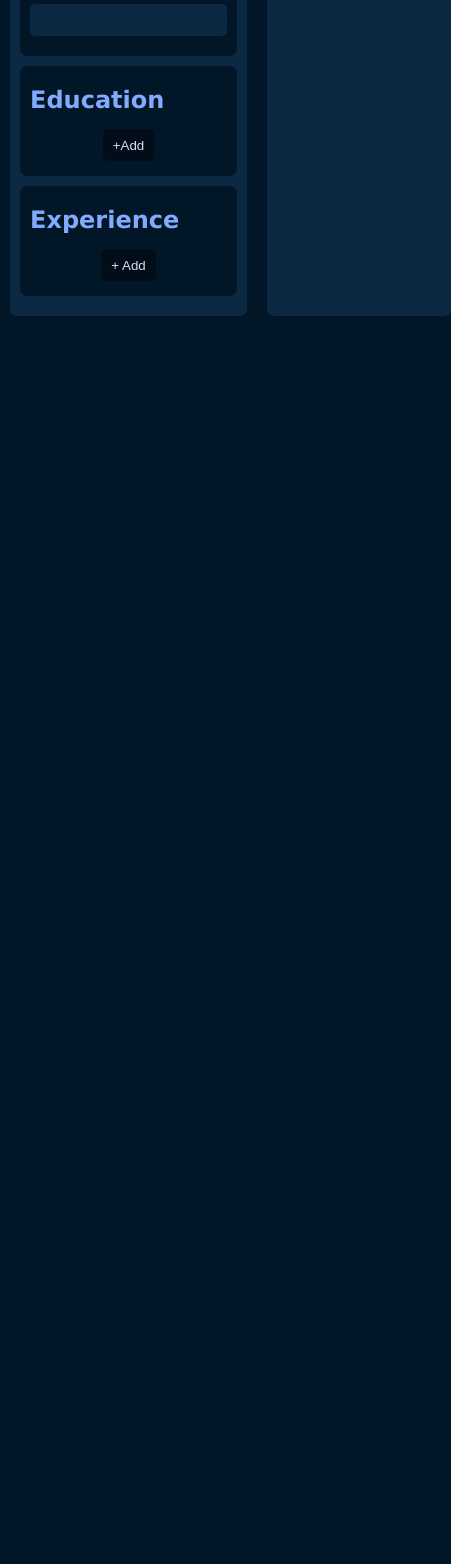
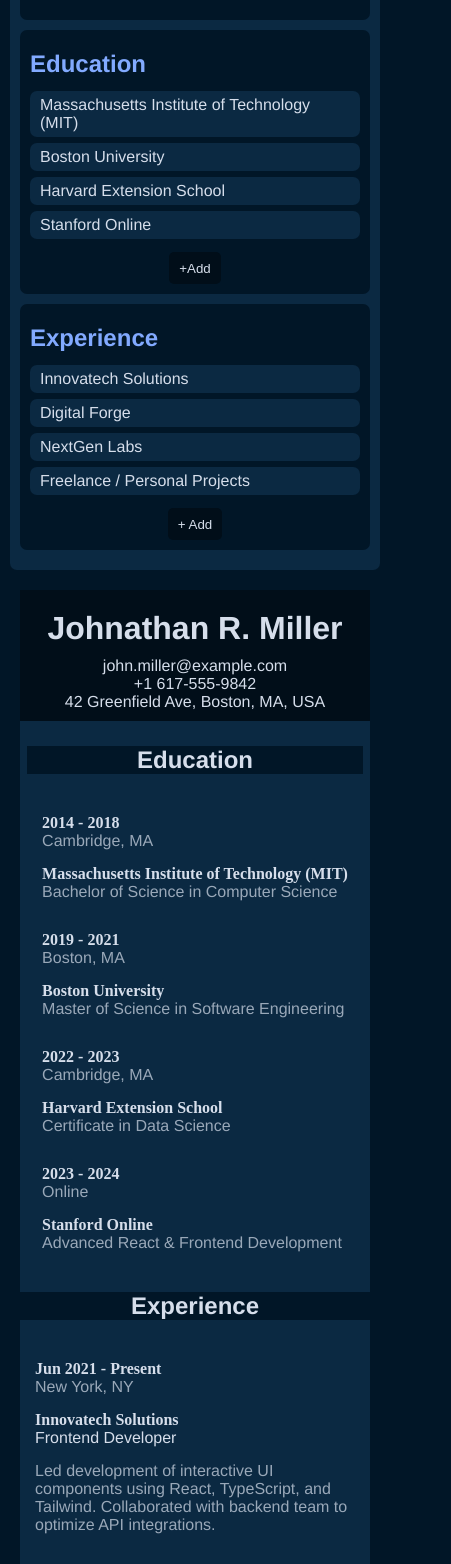
Before and after one commit to golam71/odin-cv-app, a React (Vite) app: page / in a window 390 px wide. Shown: the part 420-1984 px from the top of the page, 451 px wide, since content can reach past the window. Before the commit the page ends 844 px from the top, so only its background shows below. Built offline with nearby package versions, Linux system fonts and the light colour scheme.

Commit message:
✨ Enhance CV application: update development script, add experience section, and improve personal details handling; refine CSS for layout consistency and responsiveness

```diff
--- a/package.json
+++ b/package.json
@@ -4,7 +4,7 @@
   "version": "0.0.0",
   "type": "module",
   "scripts": {
-    "dev": "vite",
+    "dev": "vite --open",
     "build": "vite build",
     "lint": "eslint .",
     "preview": "vite preview"
--- a/src/App.jsx
+++ b/src/App.jsx
@@ -3,12 +3,45 @@
 import { useState } from "react";
 
 export default function App() {
+  // // personal
+  // const [personalDetails, setPersonalDetails] = useState({
+  //   "Full Name": "",
+  //   Email: "",
+  //   Address: "",
+  //   "Phone Number": "",
+  // });
+
+  // // education
+  // let educationdata = {
+  //   Name: "",
+  //   Degree: "",
+  //   "Start Time": "",
+  //   "End Time": "",
+  //   Location: "",
+  // };
+  // const [eduData, setEduData] = useState([]);
+  // const [eduFormData, setEduFormData] = useState({ ...educationdata });
+  // const [eduEditMode, setEduEditMode] = useState(false);
+
+  // // experience
+  // let expdata = {
+  //   "Company Name": "",
+  //   "Position Title": "",
+  //   "Start Date": "",
+  //   "End Date": "",
+  //   Location: "",
+  //   Description: "",
+  // };
+  // const [expEditMode, setExpEditMode] = useState(false);
+  // const [expFormData, setExpFormData] = useState(expdata);
+  // const [expData, setExpData] = useState([]);
+
   // personal
   const [personalDetails, setPersonalDetails] = useState({
-    "Full Name": "",
-    Email: "",
-    Address: "",
-    "Phone Number": "",
+    "Full Name": "Johnathan R. Miller",
+    Email: "john.miller@example.com",
+    Address: "42 Greenfield Ave, Boston, MA, USA",
+    "Phone Number": "+1 617-555-9842",
   });
 
   // education
@@ -19,7 +52,36 @@
     "End Time": "",
     Location: "",
   };
-  const [eduData, setEduData] = useState([]);
+  const [eduData, setEduData] = useState([
+    {
+      Name: "Massachusetts Institute of Technology (MIT)",
+      Degree: "Bachelor of Science in Computer Science",
+      "Start Time": "2014",
+      "End Time": "2018",
+      Location: "Cambridge, MA",
+    },
+    {
+      Name: "Boston University",
+      Degree: "Master of Science in Software Engineering",
+      "Start Time": "2019",
+      "End Time": "2021",
+      Location: "Boston, MA",
+    },
+    {
+      Name: "Harvard Extension School",
+      Degree: "Certificate in Data Science",
+      "Start Time": "2022",
+      "End Time": "2023",
+      Location: "Cambridge, MA",
+    },
+    {
+      Name: "Stanford Online",
+      Degree: "Advanced React & Frontend Development",
+      "Start Time": "2023",
+      "End Time": "2024",
+      Location: "Online",
+    },
+  ]);
   const [eduFormData, setEduFormData] = useState({ ...educationdata });
   const [eduEditMode, setEduEditMode] = useState(false);
 
@@ -32,9 +94,46 @@
     Location: "",
     Description: "",
   };
+  const [expData, setExpData] = useState([
+    {
+      "Company Name": "Innovatech Solutions",
+      "Position Title": "Frontend Developer",
+      "Start Date": "Jun 2021",
+      "End Date": "Present",
+      Location: "New York, NY",
+      Description:
+        "Led development of interactive UI components using React, TypeScript, and Tailwind. Collaborated with backend team to optimize API integrations.",
+    },
+    {
+      "Company Name": "Digital Forge",
+      "Position Title": "Junior Web Developer",
+      "Start Date": "Jul 2018",
+      "End Date": "May 2021",
+      Location: "Boston, MA",
+      Description:
+        "Built responsive websites for clients using HTML, CSS, and JavaScript. Assisted in migrating legacy systems to React-based frontends.",
+    },
+    {
+      "Company Name": "NextGen Labs",
+      "Position Title": "Software Engineering Intern",
+      "Start Date": "Jan 2017",
+      "End Date": "Dec 2017",
+      Location: "Cambridge, MA",
+      Description:
+        "Supported backend development with Node.js and MongoDB, conducted code reviews, and contributed to project documentation.",
+    },
+    {
+      "Company Name": "Freelance / Personal Projects",
+      "Position Title": "Full Stack Developer",
+      "Start Date": "2016",
+      "End Date": "Present",
+      Location: "Remote",
+      Description:
+        "Developed and deployed multiple personal and client web applications using React, Node.js, and PostgreSQL. Focused on responsive and accessible design.",
+    },
+  ]);
+  const [expFormData, setExpFormData] = useState({ ...expdata });
   const [expEditMode, setExpEditMode] = useState(false);
-  const [expFormData, setExpFormData] = useState(expdata);
-  const [expData, setExpData] = useState([]);
 
   return (
     <>
--- a/src/components/CV.jsx
+++ b/src/components/CV.jsx
@@ -7,6 +7,10 @@
       <div className="edu">
         <h2>Education</h2>
         <Education eduData={eduData} />
+      </div>
+      <div className="exp">
+        <h2>Experience</h2>
+        <Experience expData={expData} />
       </div>
     </div>
   );
@@ -28,11 +32,11 @@
 function Education({ eduData }) {
   return eduData.map((item) => {
     return (
-      <div className="between">
+      <div className="between" key={item["Name"]}>
         <div>
-          <p>
+          <b>
             {item["Start Time"]} - {item["End Time"]}
-          </p>
+          </b>
           <p>{item["Location"]}</p>
         </div>
         <div>
@@ -43,3 +47,23 @@
     );
   });
 }
+
+function Experience({ expData }) {
+  return expData.map((item) => {
+    return (
+      <div className="between" key={item["Company Name"]}>
+        <div>
+          <b>
+            {item["Start Date"]} - {item["End Date"]}
+          </b>
+          <p>{item["Location"]}</p>
+        </div>
+        <div>
+          <b>{item["Company Name"]}</b>
+          <span>{item["Position Title"]}</span>
+          <p className="desc">{item["Description"]}</p>
+        </div>
+      </div>
+    );
+  });
+}
--- a/src/components/Experience.jsx
+++ b/src/components/Experience.jsx
@@ -28,6 +28,7 @@
         />
       ) : (
         <ShowExpData
+          setExpFormData={setExpFormData}
           expData={expData}
           setExpEditMode={setExpEditMode}
           setFormData={setExpFormData}
--- a/src/components/PersonalDetails.jsx
+++ b/src/components/PersonalDetails.jsx
@@ -22,6 +22,7 @@
               type="text"
               name={item}
               id={item}
+              value={personalDetails[item]}
               onChange={(e) => {
                 handleChange(e);
               }}
--- a/src/css/cv.css
+++ b/src/css/cv.css
@@ -10,17 +10,103 @@
   display: flex;
   justify-content: space-around;
 }
+/*  */
 
-.edu h2 {
+.edu h2,
+.exp h2 {
   margin: 25px 0px;
   text-align: center;
   background-color: var(--main-bg);
 }
 
-.edu {
+.edu,
+.exp {
   margin: 0px 25px;
 }
 
 .between {
   display: flex;
 }
+
+.between div:first-child {
+  width: 200px;
+  padding-right: 30px;
+}
+.between {
+  padding-top: 20px;
+}
+
+.edu,
+.exp {
+  max-width: fit-content;
+  min-width: 700px;
+  margin: 0 auto;
+}
+
+b {
+  font-family: serif;
+  font-style: bold;
+  font-weight: 900;
+}
+
+.between div p {
+  opacity: 0.7;
+}
+
+/*  */
+
+.exp {
+  max-width: 700px;
+}
+span {
+  display: block;
+}
+
+.exp div:first-child {
+  min-width: 150px;
+}
+
+.cv {
+  padding-bottom: 50px;
+}
+
+/* mobile */
+@media (width < 700px) {
+  #root {
+    flex-direction: column;
+  }
+
+  #root > * {
+    align-self: center;
+    max-width: 350px;
+  }
+
+  .between,
+  .flex {
+    flex-direction: column;
+  }
+
+  * {
+    min-width: unset !important;
+  }
+
+  .between {
+    padding: 15px;
+    gap: 15px;
+  }
+
+  .desc {
+    padding-top: 15px;
+  }
+}
+
+/* tab */
+
+@media (width > 700px) and (width < 900px) {
+  #root {
+    flex-direction: column;
+  }
+  .cvdata {
+    width: unset !important;
+  }
+}
--- a/src/css/cvDataCards.css
+++ b/src/css/cvDataCards.css
@@ -29,7 +29,8 @@
     border-radius: 5px;
     background-color: var(--dark-bg);
     max-width: fit-content;
-    margin: 5px auto;
+    margin: auto auto;
+    margin-top: 10px;
     border: none;
   }
 }
--- a/src/css/global.css
+++ b/src/css/global.css
@@ -12,8 +12,7 @@
 }
 
 body {
-  font-family: "Lucida Sans", "Lucida Sans Regular", "Lucida Grande",
-    "Lucida Sans Unicode", Geneva, Verdana, sans-serif;
+  font-family: Helvetica;
   color: var(--text);
   background-color: var(--main-bg);
 }
@@ -28,7 +27,6 @@
 
 .cvdata {
   background-color: var(--light-bg);
-  width: 300px;
 
   margin: 10px;
   padding: 10px;
@@ -50,3 +48,9 @@
   padding: 0px;
   margin: 0px;
 }
+
+@media (width > 1000px) {
+  .cvdata {
+    width: 300px;
+  }
+}
```
